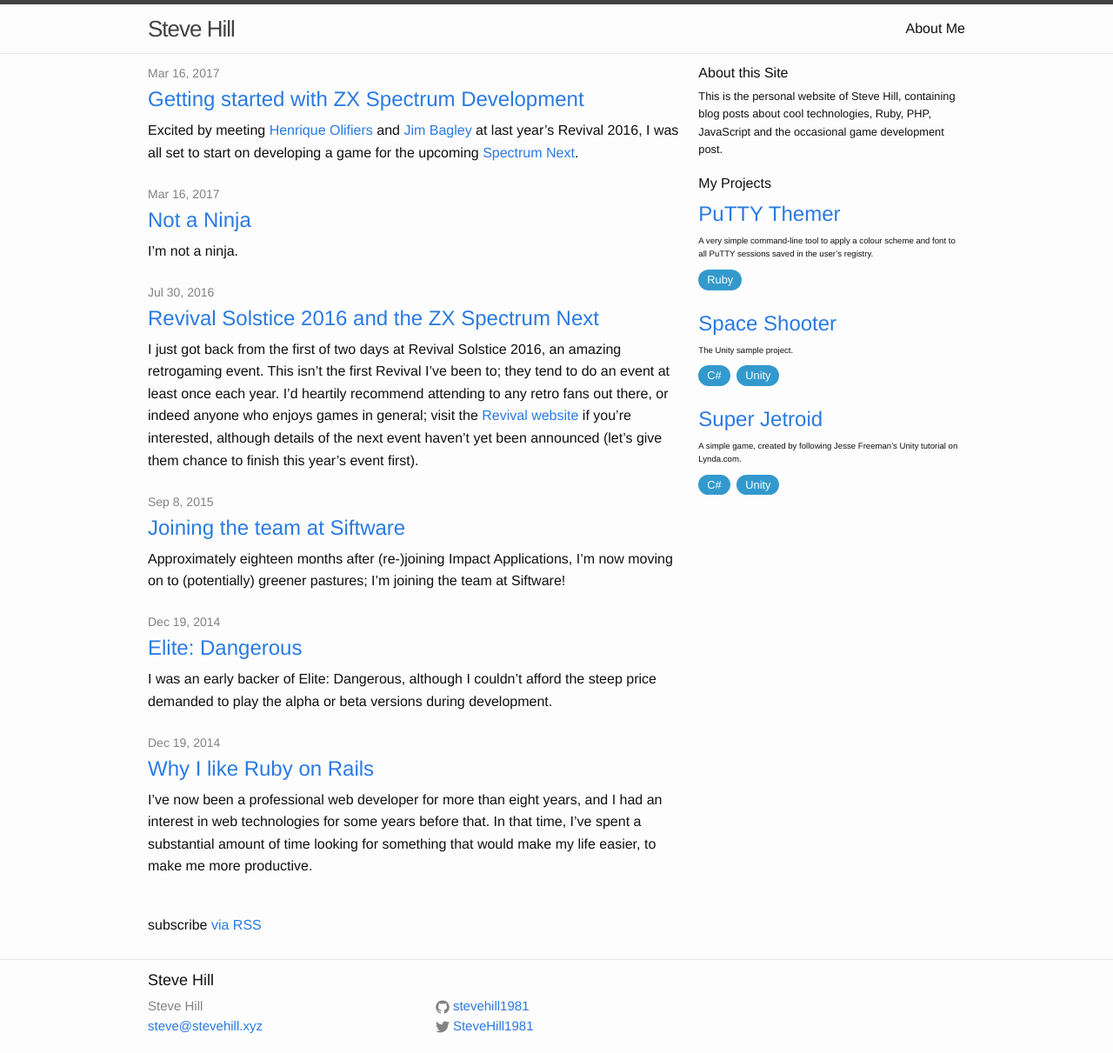
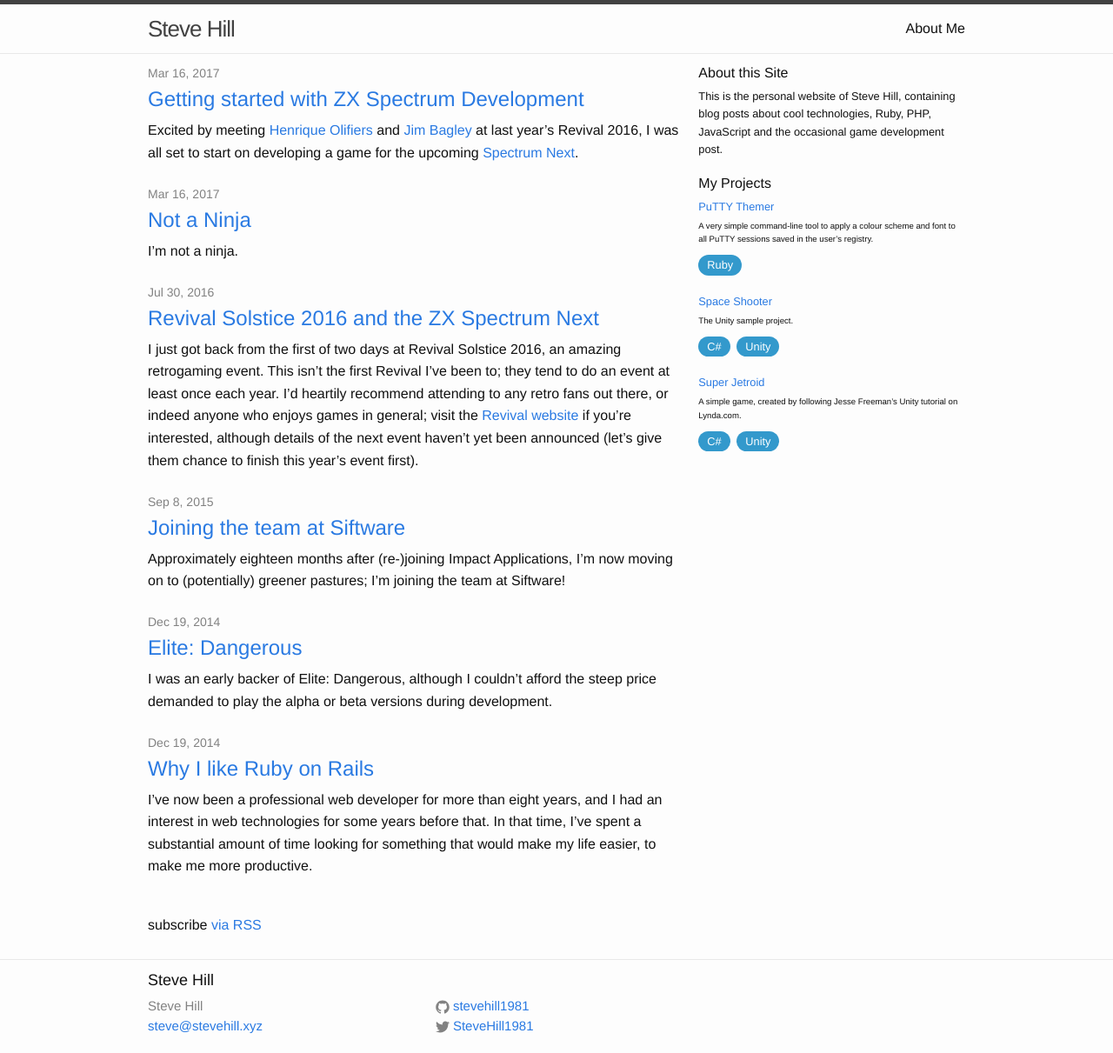
Before and after one commit to stevehill1981/stevehill1981.github.io, a Jekyll site: the page built from index.html, in a window 1280 px wide. Shown: the whole page at 87% size. Built offline with Jekyll 4.4.1, drawn with Linux system fonts in a browser that asks for light colours.

Commit message:
Remove `.post-link` from projects

```diff
--- a/_includes/projects.html
+++ b/_includes/projects.html
@@ -5,7 +5,7 @@
     {% for project in site.projects %}
       <li>
         <h3>
-          <a class="post-link" href="{{ project.url | prepend: site.baseurl }}">{{ project.title }}</a>
+          <a href="{{ project.url | prepend: site.baseurl }}">{{ project.title }}</a>
         </h3>
         {{ project.excerpt | markdownify }}
         <ul class="tools">
```
